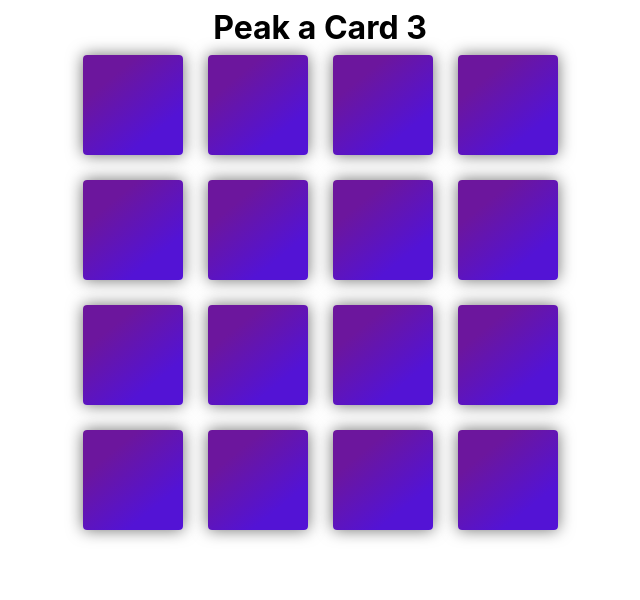
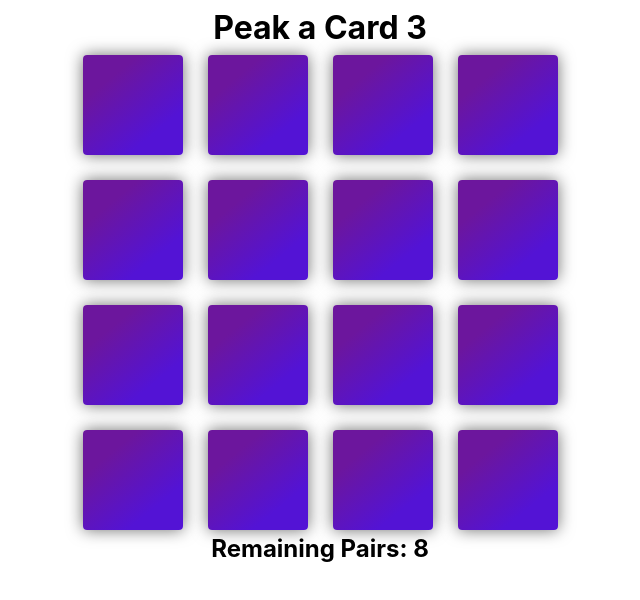
Before and after one commit to jonabutt/peak-a-card, a React (Create React App) app: page / in a window 1280 px wide. Shown: the top 600 px of the page, without its empty margins (320-960 px from the left). Built offline with nearby package versions, Linux system fonts and the light colour scheme.

Commit message:
feat: track win condition and remaining pairs

```diff
--- a/src/App.tsx
+++ b/src/App.tsx
@@ -5,7 +5,7 @@ const App: React.FC = () => {
   const [cardList, setCardList] = useState<{value: number,isShowingFront: boolean,index: number,matched: boolean}[]>([])
   const [firstLoad, setFirstLoad] = useState<boolean>(true)
   const [userSelection, setUserSelection] = useState<{index: number,faceValue: number}[]>([])
-  const [status, setStatus] = useState<string>("")
+ // const [status, setStatus] = useState<string>("")
   useEffect(() => {
       if(firstLoad){
         setFirstLoad(false);
@@ -15,8 +15,24 @@ const App: React.FC = () => {
       }
 
   },[firstLoad])
+  const status = () => {
+    // return the status depending on the winning codition
+    const remainingPairs = getRemainingPairs();
+    if(remainingPairs === 0){
+      return 'Player wins!';
+    }
+    else{
+      return `Remaining Pairs: ${remainingPairs}`;
+    }
+  }
+  const getRemainingPairs = () => {
+    // calculating the remaining pairs that needs to be matched
+    const remainingCards = cardList.filter(c=>c.matched===false).length;
+    return remainingCards / 2;
+  }
   const handleClickCard = (index: number,faceValue: number) => {
-
+    // console.log(remainingPairs())
+    // console.log("remainingPairs")
     if(userSelection.length<2)
     {
       // setting visible of the face the card
@@ -40,7 +56,6 @@ const App: React.FC = () => {
 
         // check if card one matches with card two
         if(cardOne.faceValue === cardTwo.faceValue){
-          setStatus("Matched!");
           // setting boolean of the card as matched
           let matchTempCardList = [...cardList];
           matchTempCardList[cardOne.index].matched = true;
@@ -48,7 +63,6 @@ const App: React.FC = () => {
           setCardList(matchTempCardList);
         }
         else{
-          setStatus("Mismatched!");
           // flipping the cards on the back
           let resetTempCardList = [...cardList];
           resetTempCardList[cardOne.index].isShowingFront = false;
@@ -77,7 +91,7 @@ const App: React.FC = () => {
           )
         }
       </section>
-      <h2 onClick={()=>setStatus("")}>{status}</h2>
+      <h2>{status()}</h2>
     </div>
   );
 }
```
